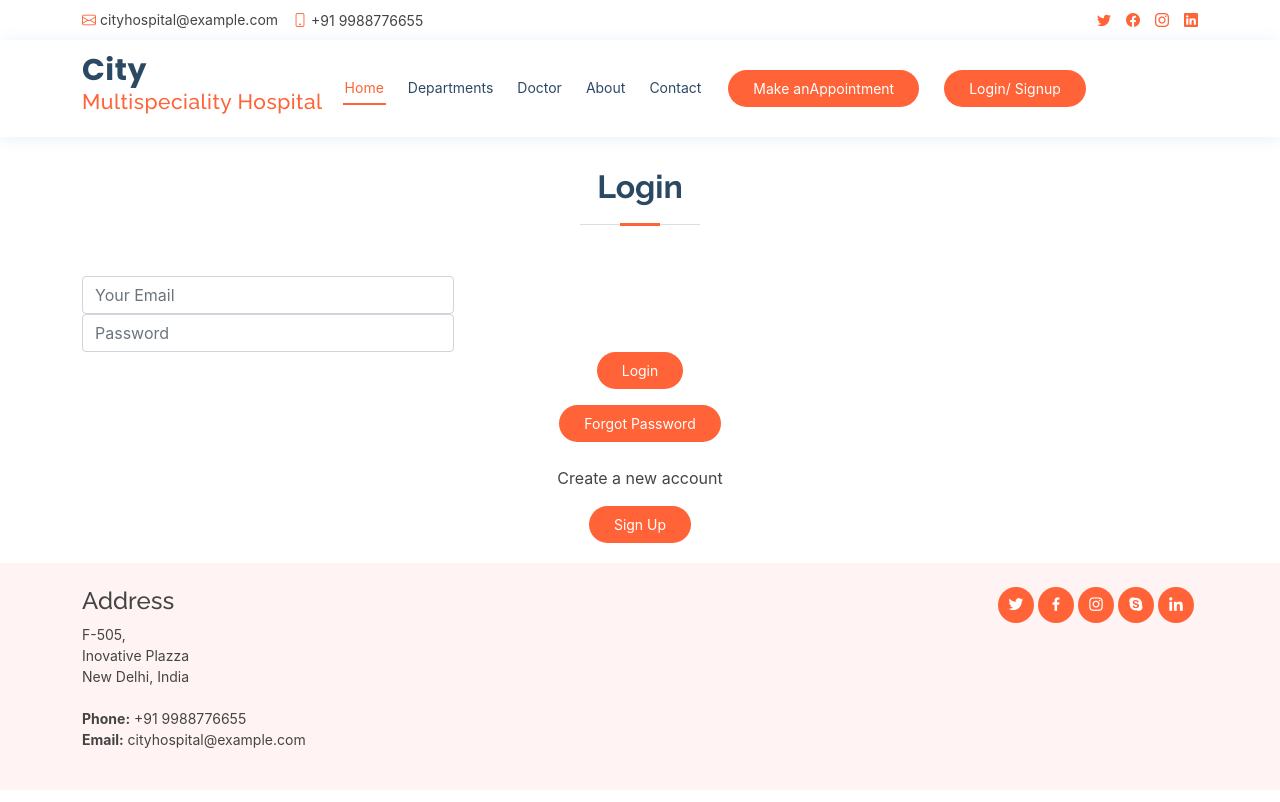
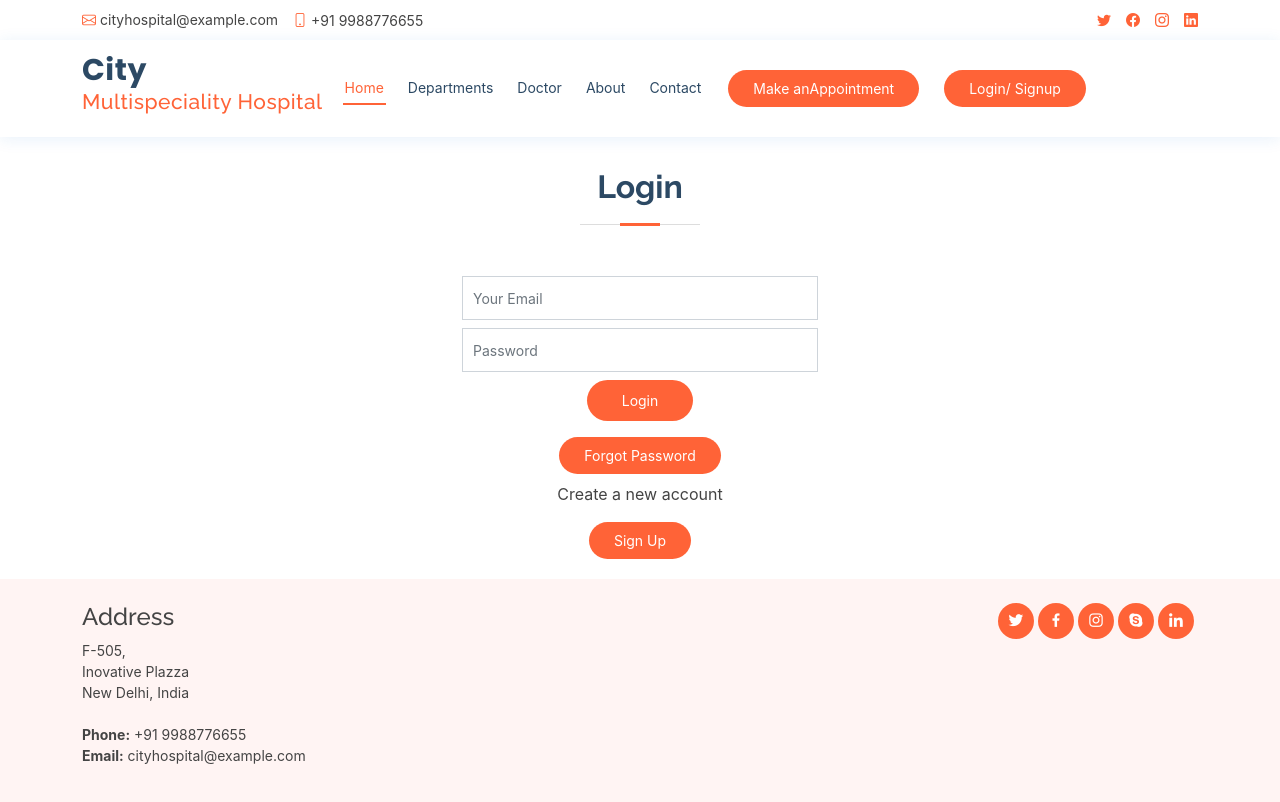
Before and after one commit to sheliyaharsh2004/city_hospital, a React (Create React App) app: page /login in a window 1280 px wide. Shown: the top 802 px of the page. Built offline with nearby package versions, Linux system fonts and the light colour scheme.

Commit message:
login for complatr

```diff
--- a/src/container/About/About.js
+++ b/src/container/About/About.js
@@ -1,4 +1,5 @@
 import React from 'react';
+import { Card } from 'reactstrap';
 
 function About(props) {
     return (
@@ -15,6 +16,9 @@ function About(props) {
                                 mauris. Aliquam erat volutpat. Aenean eget dui ac lectus rutrum aliquam pulvinar ut massa. Duis sagittis
                                 rutrum neque, quis tincidunt arcu pretium ac. Suspendisse sem </p>
                         </div>
+                        <Card
+
+                        />
                     </div>
                 </div>
             </section>
--- a/src/container/Login/Login.js
+++ b/src/container/Login/Login.js
@@ -1,148 +1,231 @@
 import React, { useState } from "react";
 import { Button, FormGroup, Input, Label } from "reactstrap";
 import * as yup from "yup";
-import { Formik, Form, useFormik } from "formik";
+import { Form, Formik, useFormik } from "formik";
 
 function Login(props) {
   const [userType, setUserType] = useState("Login");
-  //   const [Reset, setReset] = useState(false);
+  // const [Reset, setReset] = useState(false)
 
-  const login = {
+  let login = {
     email: yup
       .string()
-      .email("please enter valid email")
-      .required("please enter email"),
-    password: yup.string().required("please enter password"),
+      .email("Please enter valid email")
+      .required("Please enter email"),
+    password: yup
+      .string()
+      .required("Please enter password"),
   };
 
-  let schema = yup.object().shape(login);
+  let Signup = {
+    name: yup
+      .string()
+      .required("Please enter your name"),
+    email: yup
+      .string()
+      .email("Please enter valid email")
+      .required("Please enter email"),
+    password: yup
+      .string()
+      .required("Please enter password"),
+  };
+
+  let resetpass = {
+    email: yup.string().email("Please enter valid email").required("Please enter email")
+  };
+
+  let schema, initialVal;
+
+  if (userType === "Login") {
+    schema = yup.object().shape(login);
+    initialVal = {
+      email: "",
+      password: "",
+    };
+  } else if (userType === "Signup") {
+    schema = yup.object().shape(Signup);
+    initialVal = {
+      name: "",
+      email: "",
+      password: "",
+    };
+  } else if (userType === "forgotPassword") {
+    schema = yup.object().shape(resetpass);
+    initialVal = {
+      email: ""
+    };
+  }
 
   const formik = useFormik({
-    initialValues: {
-      email: "",
-      password: "",
-    },
-
+    initialValues: initialVal,
     validationSchema: schema,
     onSubmit: (values) => {
-      alert(JSON.stringify(values, null, 2));
+      if (userType === "Login") {
+        console.log("Successfully Login");
+      } else if (userType === "Signup") {
+        console.log("Successfully Login");
+      } else if (userType === "forgotPassword") {
+        console.log("Successfully otp");
+      }
     },
   });
-
-  //   console.log(formik.errors.email);
-
   return (
     <main id="main">
       <section id="appointment" className="appointment">
         <div className="container">
           <div className="section-title">
+            {userType === "" ? (
+              <h2>Forgot Password</h2>
+            ) : userType === "Login" ? (
+              <h2>Login</h2>
+            ) : (
+              <h2>Sign Up</h2>
+            )}
+          </div>
+          <Formik values={formik}>
+            <Form onSubmit={formik.handleSubmit} className="php-email-form">
+              <div className="row flex-column align-items-center">
+                {userType === "forgotPassword" ? (
+                  <div className="col-md-4 form-group mt-3 mt-md-0">
+                    <input
+                      type="email"
+                      className="form-control"
+                      name="email"
+                      id="email"
+                      placeholder="Enter email"
+                    />
                     {
-            userType === "" ?
-              <h2>Forgot Password</h2>
-             : userType === "Login" ?
-              <h2>Login</h2>
-             :
-              <h2>Sign Up</h2>
+                      formik.errors.email ? <p>{formik.errors.email}</p> : null
                     }
-          </div>
-            <Formik value={formik}>
-                <Form onSubmit={formik.handleSubmit} classname="php-email-form">
-                <div classname="row flex-column align-items-center">
-                    {
-                        userType === 'forgotPassword' ?
-                        <div className="col-md-4 mt-3 form-group m-auto">
-                        <input
-                        type="text"
-                        name="email"
-                        className="form-control"
-                        id="email"
-                        placeholder="Your Name"
-                        data-rule="minlen:4"
-                        data-msg="Please enter at least 4 chars"
-                        />
                     <div className="validate" />
                   </div>
-                    :
-                    null
-                 }
-                {userType === "Signup" ?
-                    <div className="col-md-4 mt-3 form-group m-auto">
+                ) : null}
+                {userType === "Signup" ? (
+                  <div className="col-md-4 form-group">
                     <input
                       type="text"
                       name="name"
                       className="form-control"
                       id="name"
-                        placeholder="Your name"
-                        data-rule="minlen:4"
-                        data-msg="Please enter at least 4 chars"
+                      placeholder="Your Name"
+                      onChange={formik.handleChange}
                     />
                     <div className="validate" />
+                    {
+                      formik.errors.name ? <p>{formik.errors.name}</p> : null
+                    }
                   </div>
-                    :
-                    null
-                }
-                {
-                    (userType === 'Login' || userType === 'Signup') ?
+                ) : null}
+                {userType === "Login" || userType === "Signup" ? (
                   <>
                     <div className="col-md-4 form-group mt-3 mt-md-0">
-                            <input type="email"
+                      <input
+                        type="email"
                         className="form-control"
                         name="email"
                         id="email"
                         placeholder="Your Email"
                         data-rule="email"
                         data-msg="Please enter a valid email"
-                            onChange={formik.handleChange} />
-                            {
-                                formik.errors.email ? <p>{formik.errors.email}</p>
-                                    :
-                                    null
-                            }
+                        onChange={formik.handleChange}
+                      />
+                      {formik.errors.email ? (
+                        <p>{formik.errors.email}</p>
+                      ) : null}
                       <div className="validate" />
                     </div>
                     <div className="col-md-4 form-group mt-3 mt-md-0">
-                            <input type="password"
+                      <input
+                        type="password"
                         className="form-control"
-                            name="password" id="password"
+                        name="password"
+                        id="password"
                         placeholder="Password"
                         data-rule="minlen:4"
                         data-msg="Please enter at least 4 chars"
-                            onChange={formik.handleChange} />
-                            {
-                                formik.errors.password ? <p>{formik.errors.password}</p>
-                                    :
-                                    null
-                            }
+                        onChange={formik.handleChange}
+                      />
+                      {formik.errors.password ? (
+                        <p>{formik.errors.password}</p>
+                      ) : null}
                       <div className="validate" />
                     </div>
                   </>
-                    :
-                    null
-                }
+                ) : null}
               </div>
-              {
-              userType === "forgotPassword" ?
+
+              {userType === "forgotPassword" ? (
                 <>
-                    <div className="text-center"><button className='appointment-btn border-0 m-0' type="button">Send OTP</button></div>
-                    <div className="text-center"><button className='appointment-btn border-0 ms-0 mt-3' type="button" onClick={() => setUserType('Login')}>Login</button></div>
-                </>
-                 :
-                userType === 'Login' ?
-                    <>
-                        <div className="text-center"><button className='appointment-btn border-0 m-0' type="submit">Login</button></div>
-                        <div className="text-center"><button className='appointment-btn border-0 ms-0 mt-3' type="button"  onClick={() => setUserType('forgotPassword')} >Forgot Password</button></div>
-                        <div className='text-center pt-4'>
-                        <p>Create a new account </p><button className='appointment-btn border-0 m-0' type="button" onClick={() => setUserType('Signup')}>Sign Up</button>
+                  <div className="text-center">
+                    <button
+                      className="appointment-btn border-0 m-0"
+                      type="button"
+                    >
+                      Send OTP
+                    </button>
+                  </div>
+                  <div className="text-center">
+                    <button
+                      className="appointment-btn border-0 ms-0 mt-3"
+                      type="submit"
+                      onClick={() => setUserType("Login")}
+                    >
+                      Login
+                    </button>
                   </div>
                 </>
-                    :
+              ) : userType === "Login" ? (
                 <>
-                        <div className="text-center"><button className='appointment-btn border-0 m-0' type="submit">Sign Up</button></div>
-                    <div className='text-center pt-4'>
-                        <p>Already have an account </p><button className='appointment-btn border-0 m-0' type="button" onClick={() => setUserType('Login')}>Login</button>
+                  <div className="text-center">
+                    <button
+                      className="appointment-btn border-0 m-0"
+                      type="submit"
+                    >
+                      Login
+                    </button>
+                  </div>
+                  <div className="text-center">
+                    <button
+                      className="appointment-btn border-0 ms-0 mt-3"
+                      type="button"
+                      onClick={() => setUserType("forgotPassword")}
+                    >
+                      Forgot Password
+                    </button>
+                  </div>
+                  <div className="text-center pt-2">
+                    <p>Create a new account </p>
+                    <button
+                      className="appointment-btn border-0 m-0"
+                      type="button"
+                      onClick={() => setUserType("Signup")}
+                    >
+                      Sign Up
+                    </button>
                   </div>
                 </>
-                }
+              ) : (
+                <>
+                  <div className="text-center">
+                    <button
+                      className="appointment-btn border-0 m-0"
+                      type="submit"
+                    >
+                      Sign Up
+                    </button>
+                  </div>
+                  <div className="text-center pt-2">
+                    <p>Already have an account </p>
+                    <button
+                      className="appointment-btn border-0 m-0"
+                      type="button"
+                      onClick={() => setUserType("Login")}
+                    >
+                      Login
+                    </button>
+                  </div>
+                </>
+              )}
             </Form>
           </Formik>
         </div>
```
Also changed, not shown: src/components/Card/Card.js (added, +15 -0 lines). Lines whose indentation alone changed are shown as unchanged.
